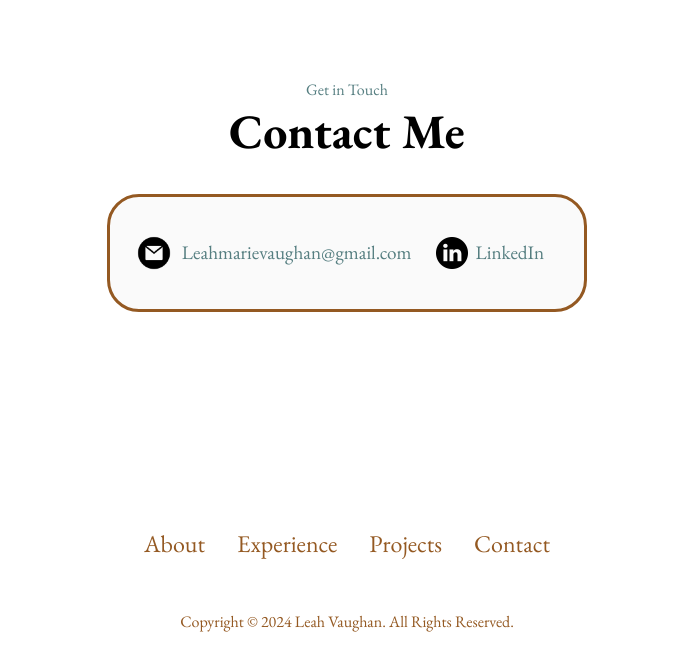
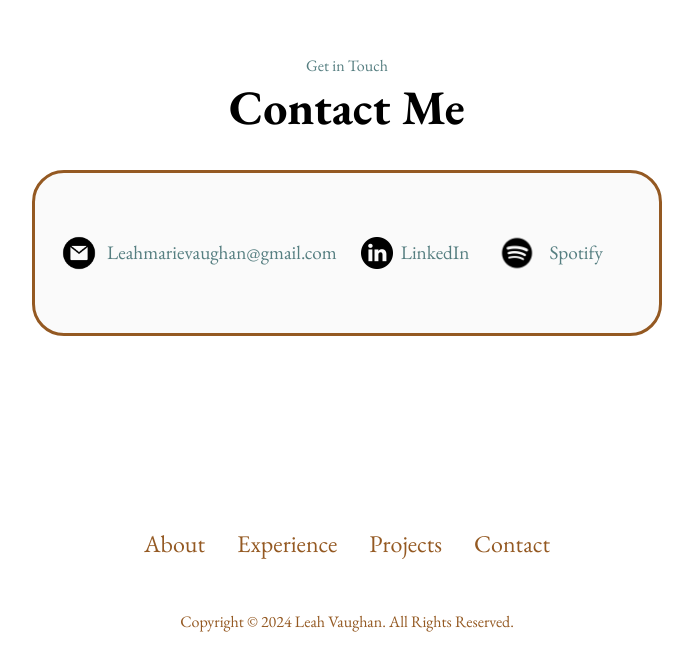
Before and after one commit to lmv102/web_portfolio, a plain HTML site: page index.html in a window 1280 px wide. Shown: the part 3520-4191 px from the top of the page, without its empty margins (293-986 px from the left). Drawn offline with nearby package versions, Linux system fonts and the light colour scheme.

Commit message:
added spotify

```diff
--- a/index.html
+++ b/index.html
@@ -257,6 +257,9 @@
       <div class="contact-info-container">
         <img src="./linkedin.png" alt="Linkedin icon" class="icon contact-icon">
         <p><a style="color: rgb(85, 126, 128);" href="https://www.linkedin.com/in/leah-vaughan-174664225/">LinkedIn</a></p>
+        <div class="contact-info-container">
+          <img src="./spotify.png" alt="spotify icon" class="icon contact-icon spotify-icon">
+          <p><a style="color: rgb(85, 126, 128);" href="https://open.spotify.com/user/leahmarievaughan">Spotify</a></p>
     </div>
   </div>
 </section>
--- a/style.css
+++ b/style.css
@@ -392,6 +392,9 @@ article.icon {
 .email-icon {
     height: 2.5rem;
 }
+.spotify-icon {
+    height: 3rem;
+}
 /* FOOTER SECTION */
 
 footer {
```
Also changed, not shown: spotify.png (added).
